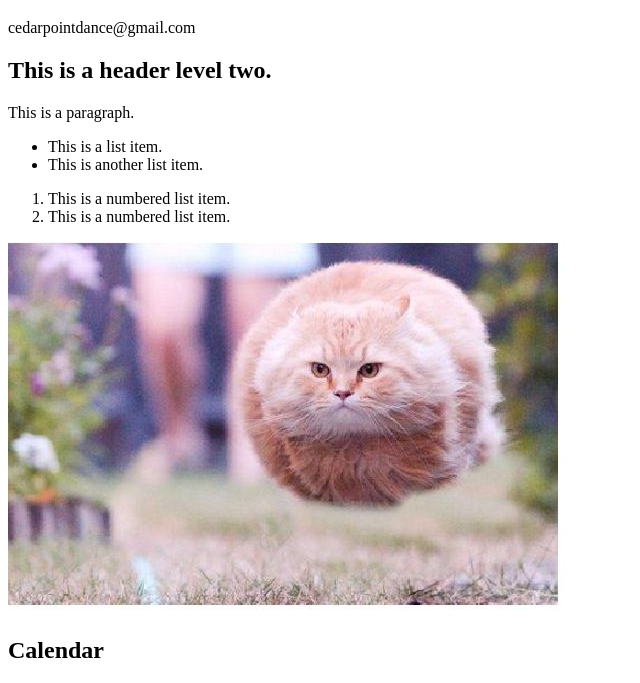
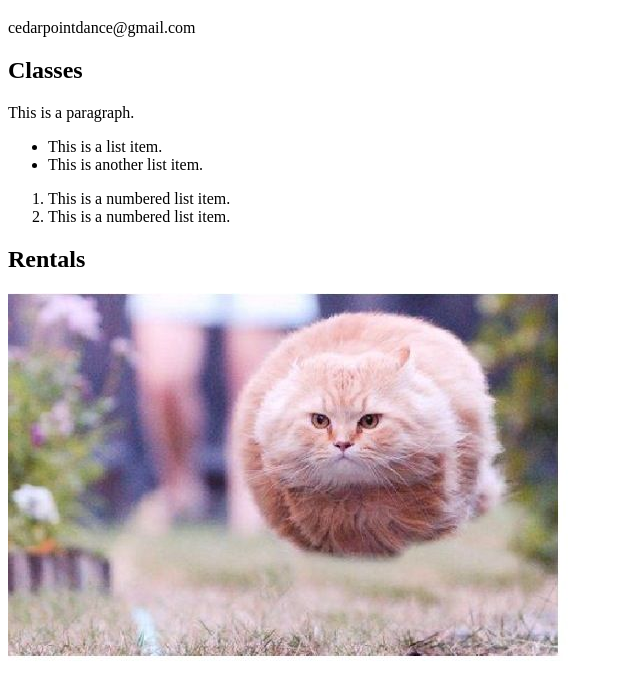
Before and after one commit to kathrynluttin/kathrynluttin, a plain HTML site: page index.html in a window 1280 px wide. Shown: the part 61-744 px from the top of the page, without its empty margins (0-640 px from the left). Drawn offline with Linux system fonts and the light colour scheme; grey boxes are pictures that could not be loaded.

Commit message:
Update index.html

```diff
--- a/index.html
+++ b/index.html
@@ -8,7 +8,7 @@
   <body>
     <h1>Cedarpoint Dance</h1>
     <p>cedarpointdance@gmail.com</p>
-    <h2>This is a header level two.</h2>
+    <h2>Classes</h2>
     <p>This is a paragraph.</p>
     <ul>
       <li>This is a list item.</li>
@@ -18,6 +18,7 @@
       <li>This is a numbered list item.</li>
       <li>This is a numbered list item.</li>
     </ol>
+    <h2>Rentals</h2>
     <img src="torpedo-cat.jpg" alt="Cat running without legs showing.">
     <h2>Calendar</h2>
     <iframe src="https://calendar.google.com/calendar/embed?height=600&wkst=1&bgcolor=%23ffffff&ctz=America%2FVancouver&src=a2F0aHJ5bmx1dHRpbkBnbWFpbC5jb20&src=YWRkcmVzc2Jvb2sjY29udGFjdHNAZ3JvdXAudi5jYWxlbmRhci5nb29nbGUuY29t&src=ZW4uY2FuYWRpYW4jaG9saWRheUBncm91cC52LmNhbGVuZGFyLmdvb2dsZS5jb20&color=%23AD1457&color=%2333B679&color=%230B8043" style="border:solid 1px #777" width="800" height="600" frameborder="0" scrolling="no"></iframe>
```
